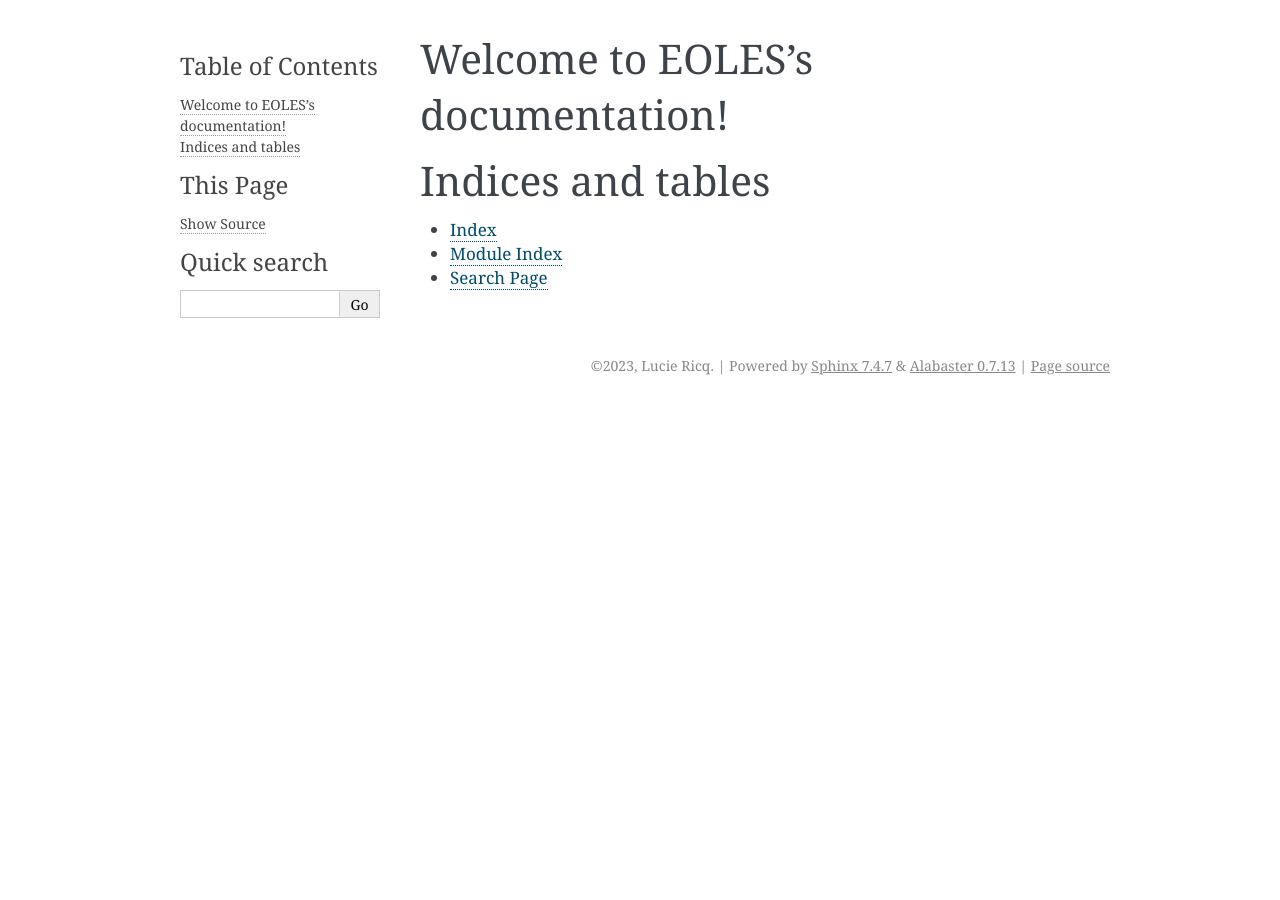
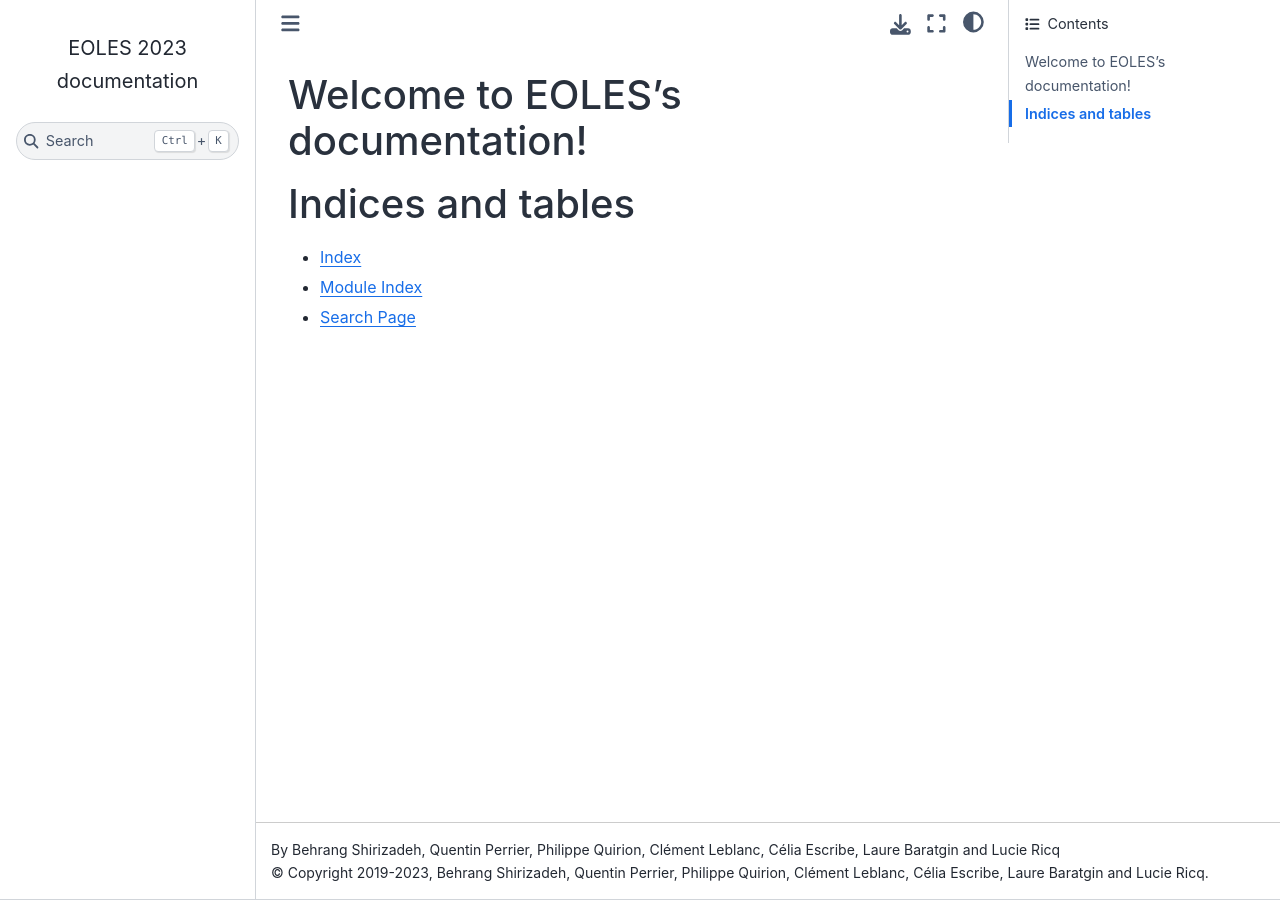
Before and after one commit to LucieRC/EOLES, a Sphinx documentation site: the page built from docs/index.rst, in a window 1280 px wide. Built offline with Sphinx 7.4.7 and the Sphinx Book theme 1.1.4, drawn with Linux system fonts in a browser that asks for light colours.

Commit message:
Update html_theme

```diff
--- a/docs/conf.py
+++ b/docs/conf.py
@@ -18,8 +18,8 @@
 # -- Project information -----------------------------------------------------
 
 project = 'EOLES'
-copyright = '2023, Lucie Ricq'
-author = 'Lucie Ricq'
+copyright = '2019-2023, Behrang Shirizadeh, Quentin Perrier, Philippe Quirion, Clément Leblanc, Célia Escribe, Laure Baratgin and Lucie Ricq'
+author = 'Behrang Shirizadeh, Quentin Perrier, Philippe Quirion, Clément Leblanc, Célia Escribe, Laure Baratgin and Lucie Ricq'
 
 # The full version, including alpha/beta/rc tags
 release = '2023'
@@ -31,6 +31,15 @@ release = '2023'
 # extensions coming with Sphinx (named 'sphinx.ext.*') or your custom
 # ones.
 extensions = [
+    "myst_parser",
+    "sphinx.ext.autosectionlabel",
+    "sphinx.ext.intersphinx",
+    "sphinx.ext.todo",
+    "sphinx.ext.mathjax",
+    "sphinx.ext.napoleon",
+    "sphinx.ext.graphviz",
+    "sphinxcontrib.bibtex",
+    "sphinx.ext.imgconverter"  # for SVG conversion
 ]
 
 # Add any paths that contain templates here, relative to this directory.
@@ -47,7 +56,7 @@ exclude_patterns = ['_build', 'Thumbs.db', '.DS_Store']
 # The theme to use for HTML and HTML Help pages.  See the documentation for
 # a list of builtin themes.
 #
-html_theme = 'alabaster'
+html_theme = 'sphinx_book_theme'
 
 # Add any paths that contain custom static files (such as style sheets) here,
 # relative to this directory. They are copied after the builtin static files,
```
